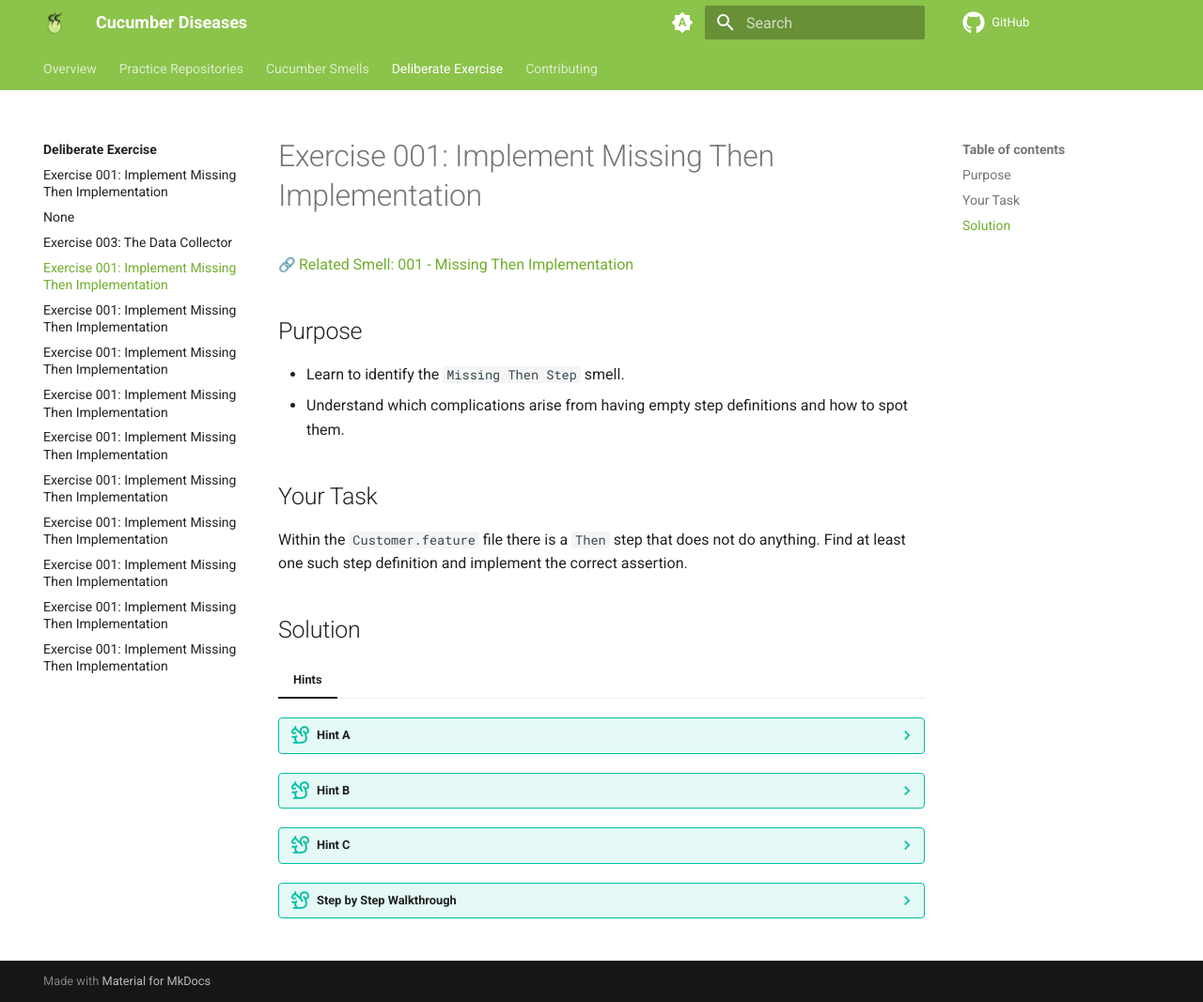
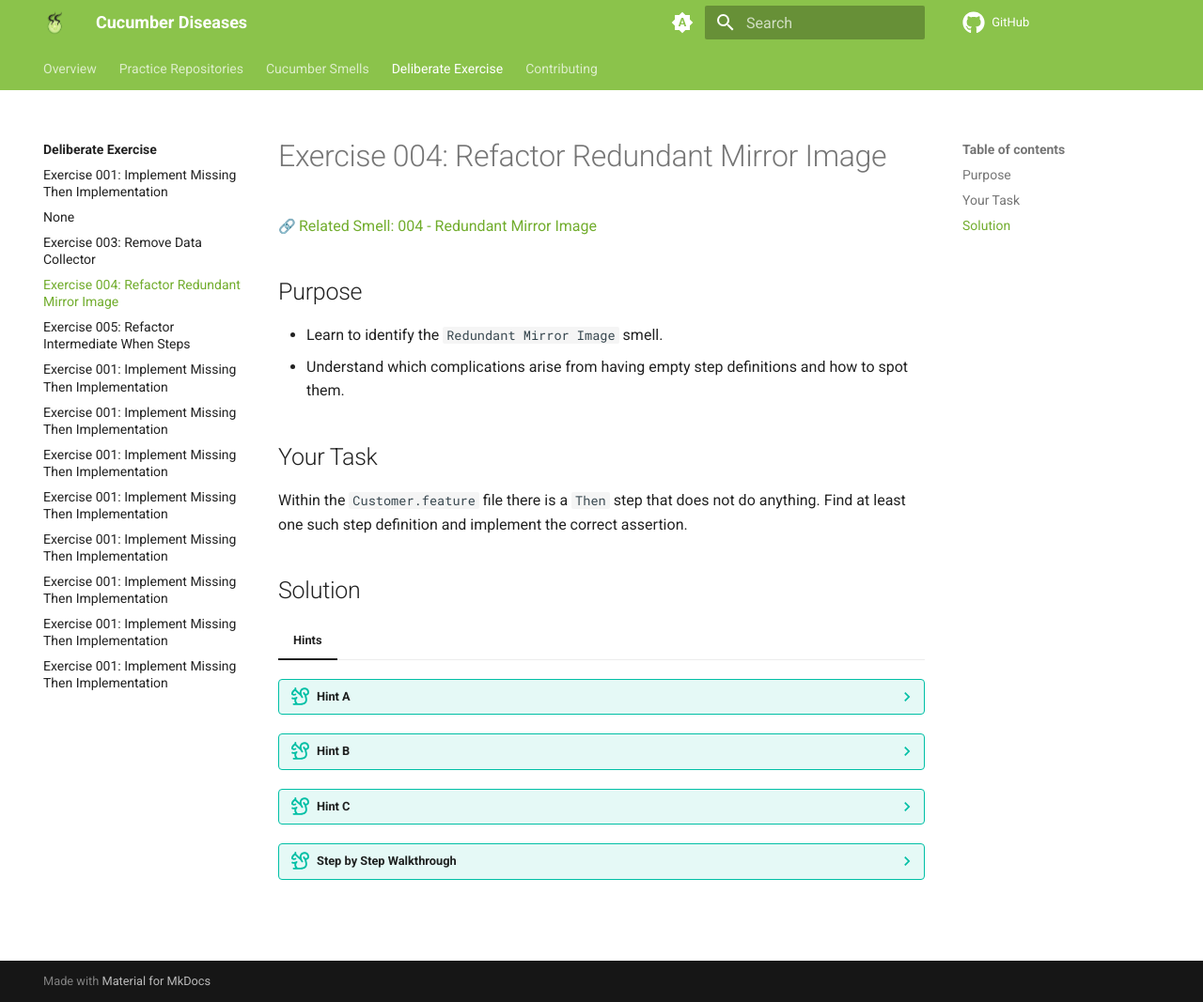
Before and after one commit to Cucumber-Diseases/cucumber-diseases.github.io, an MkDocs documentation site: the page built from docs/exercise/ex-004-redundant-mirror-image.md, in a window 1280 px wide and 1067 px high. Shown: the whole window at 94% size. Built offline with MkDocs 1.6.1 and Material for MkDocs 9.7.7, drawn with Linux system fonts in a browser that asks for light colours; emoji names are drawn with the system emoji font.

Commit message:
improve exercise titles

```diff
--- a/docs/exercise/ex-002-ununsed-given.md
+++ b/docs/exercise/ex-002-ununsed-given.md
@@ -1,4 +1,4 @@
-# Exercise 002: Unused Given Parameter
+# Exercise 002: Remove Unused Given Parameter
 :link: [Related Smell: 002 - Unused Given Parameter](/smells/002-unused-given.md)
 
 ## Purpose
--- a/docs/exercise/ex-003-data-collector.md
+++ b/docs/exercise/ex-003-data-collector.md
@@ -1,4 +1,4 @@
-# Exercise 003: The Data Collector
+# Exercise 003: Remove Data Collector
 :link: [Related Smell: 003 - The Data Collector](/smells/003-data-collector.md)
 
 ## Purpose
--- a/docs/exercise/ex-004-redundant-mirror-image.md
+++ b/docs/exercise/ex-004-redundant-mirror-image.md
@@ -1,8 +1,8 @@
-# Exercise 001: Implement Missing Then Implementation
-:link: [Related Smell: 001 - Missing Then Implementation](/smells/001-missing-then)
+# Exercise 004: Refactor Redundant Mirror Image
+:link: [Related Smell: 004 - Redundant Mirror Image](/smells/004-redundant-mirror-image.md)
 
 ## Purpose
-* Learn to identify the `Missing Then Step` smell.
+* Learn to identify the `Redundant Mirror Image` smell.
 * Understand which complications arise from having empty step definitions and how to spot them.
 
 ## Your Task
--- a/docs/exercise/ex-005-intermediate-when-steps.md
+++ b/docs/exercise/ex-005-intermediate-when-steps.md
@@ -1,8 +1,8 @@
-# Exercise 001: Implement Missing Then Implementation
-:link: [Related Smell: 001 - Missing Then Implementation](/smells/001-missing-then)
+# Exercise 005: Refactor Intermediate When Steps
+:link: [Related Smell: 005 - Intermediate When Steps](/smells/005-intermediate-when-steps.md)
 
 ## Purpose
-* Learn to identify the `Missing Then Step` smell.
+* Learn to identify the `Intermediate When Steps` smell.
 * Understand which complications arise from having empty step definitions and how to spot them.
 
 ## Your Task
```
